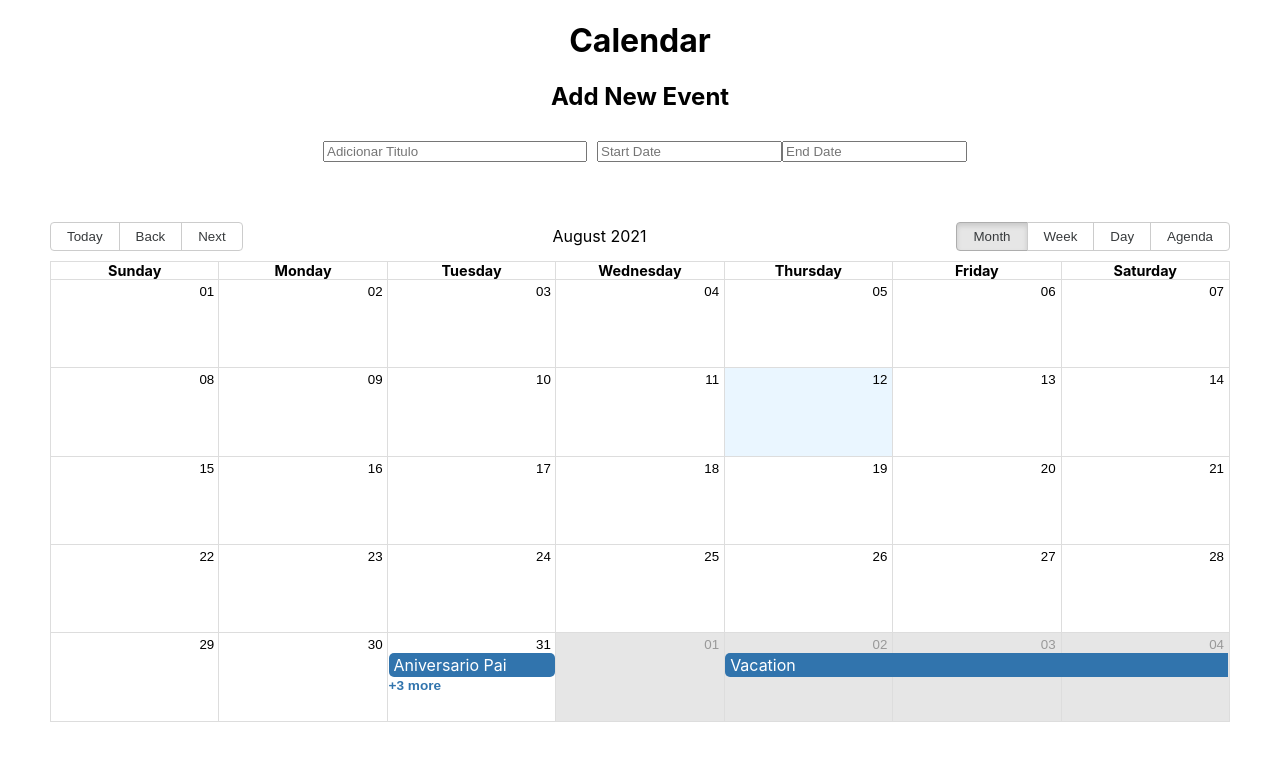
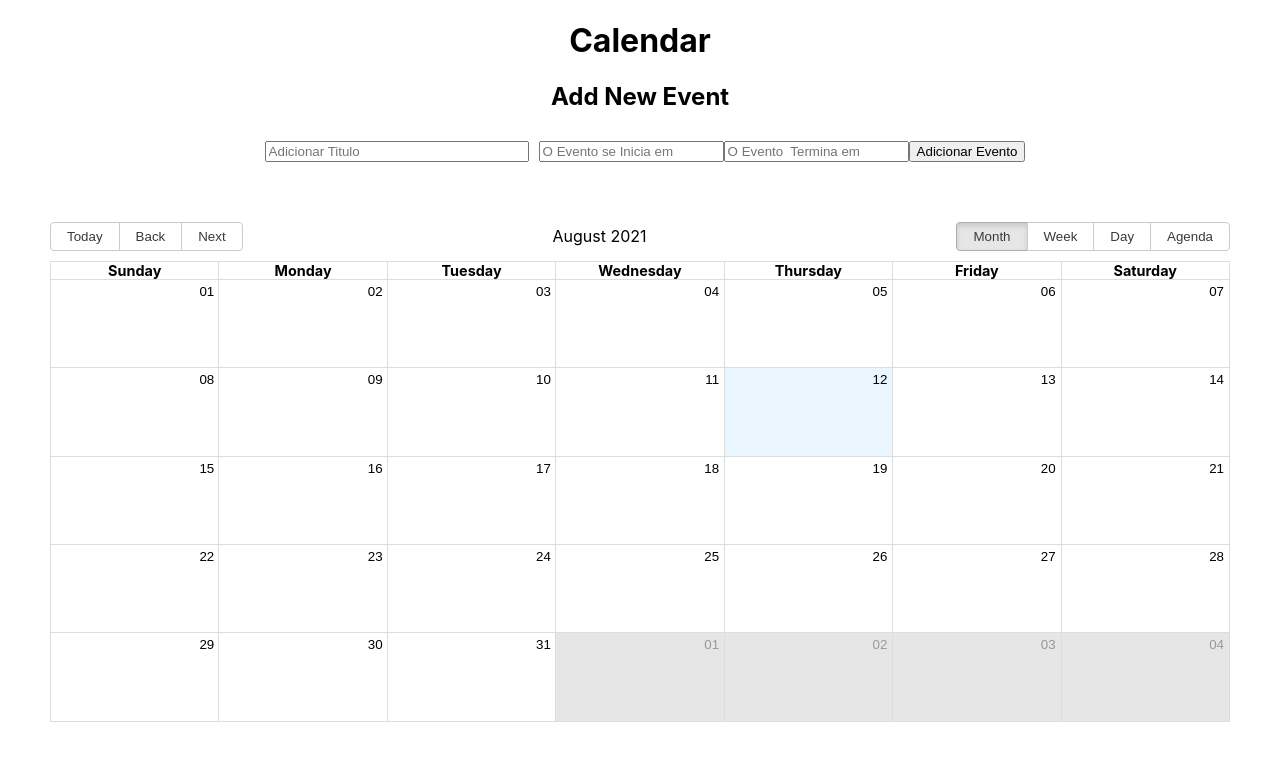
Before and after one commit to GeronimoOlanda/Calendario_React, a React (Create React App) app: page / in a window 1280 px wide. Shown: the top 760 px of the page. Built offline with nearby package versions, Linux system fonts and the light colour scheme.

Commit message:
Adicionando o evento de click e os dados do objeto  no setNewEvent

```diff
--- a/src/App.js
+++ b/src/App.js
@@ -20,44 +20,7 @@ const localizer = dateFnsLocalizer({
   locales,
 });
 
-const events = [
-  {
-    title: 'Aniversario Pai',
-    allDay: true,
-    start: new Date(2021, 8, 0),
-    end: new Date(2021, 8, 0),
-  },
-  {
-    title: 'Festa Junina',
-
-    start: new Date(2021, 8, 0),
-    end: new Date(2021, 8, 0),
-  },
-  {
-    title: 'Natal',
-
-    start: new Date(2021, 8, 0),
-    end: new Date(2021, 8, 0),
-  },
-  {
-    title: 'Vacation',
-
-    start: new Date(2021, 8, 2),
-    end: new Date(2021, 8, 10),
-  },
-  {
-    title: 'Shopping Mall',
-
-    start: new Date(2021, 8, 14),
-    end: new Date(2021, 8, 14),
-  },
-  {
-    title: 'Go to the Party',
-
-    start: new Date(2021, 8, 0),
-    end: new Date(2021, 8, 0),
-  },
-];
+const events = [{}];
 
 function App() {
   const [newEvent, setNewEvent] = useState({ title: '', start: '', end: '' });
@@ -80,21 +43,24 @@ function App() {
           onChange={(e) => setNewEvent({ ...newEvent, title: e.target.value })}
         />
         <DatePicker
-          placeholderText="Start Date"
+          placeholderText="O Evento se Inicia em"
           style={{ marginRight: '10px' }}
           selected={newEvent.start}
           onChange={(start) => setNewEvent({ ...newEvent, start })}
         />
 
         <DatePicker
-          placeholderText="End Date"
+          placeholderText="O Evento  Termina em"
           selected={newEvent.end}
           onChange={(end) => setNewEvent({ ...newEvent, end })}
         />
+        <button style={{ marginTop: '10px' }} onClick={handleAddEvnt}>
+          Adicionar Evento
+        </button>
       </div>
       <Calendar
         localizer={localizer}
-        events={events}
+        events={allEvent}
         startAccessor="start"
         endAccessor="end"
         style={{ height: 500, margin: '50px' }}
```
